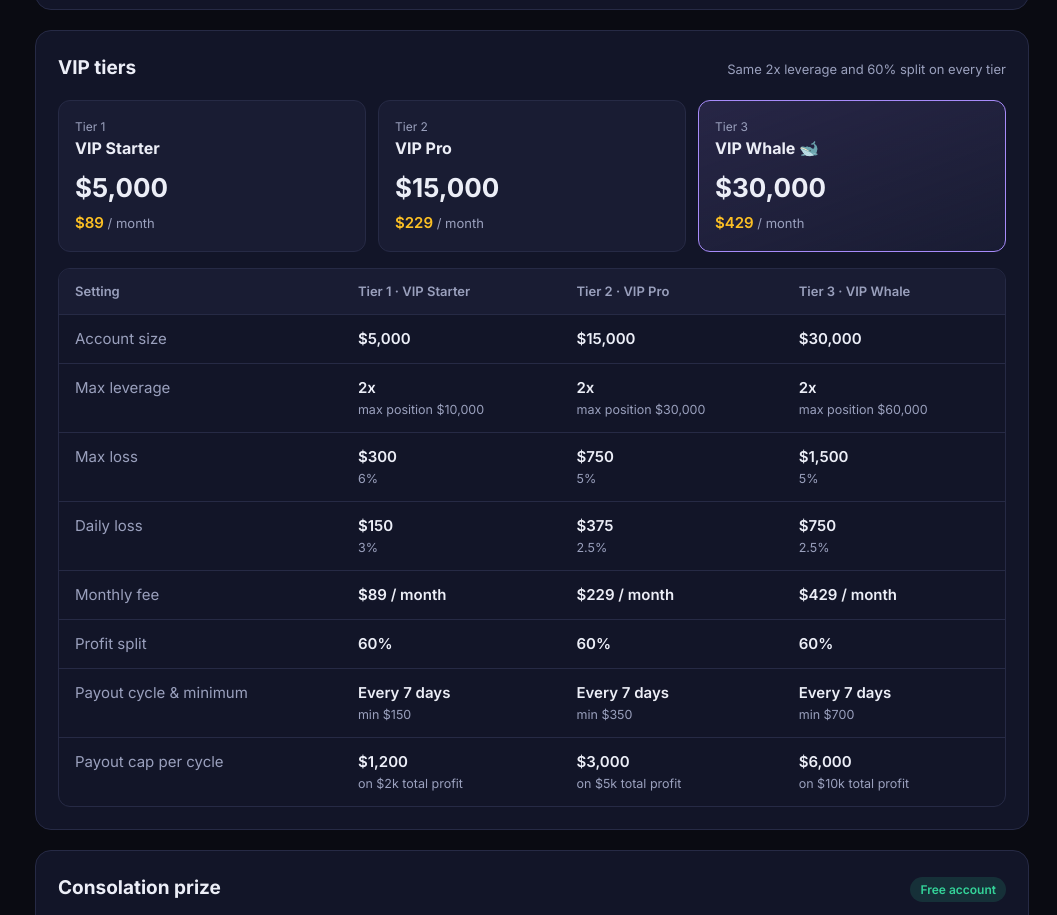
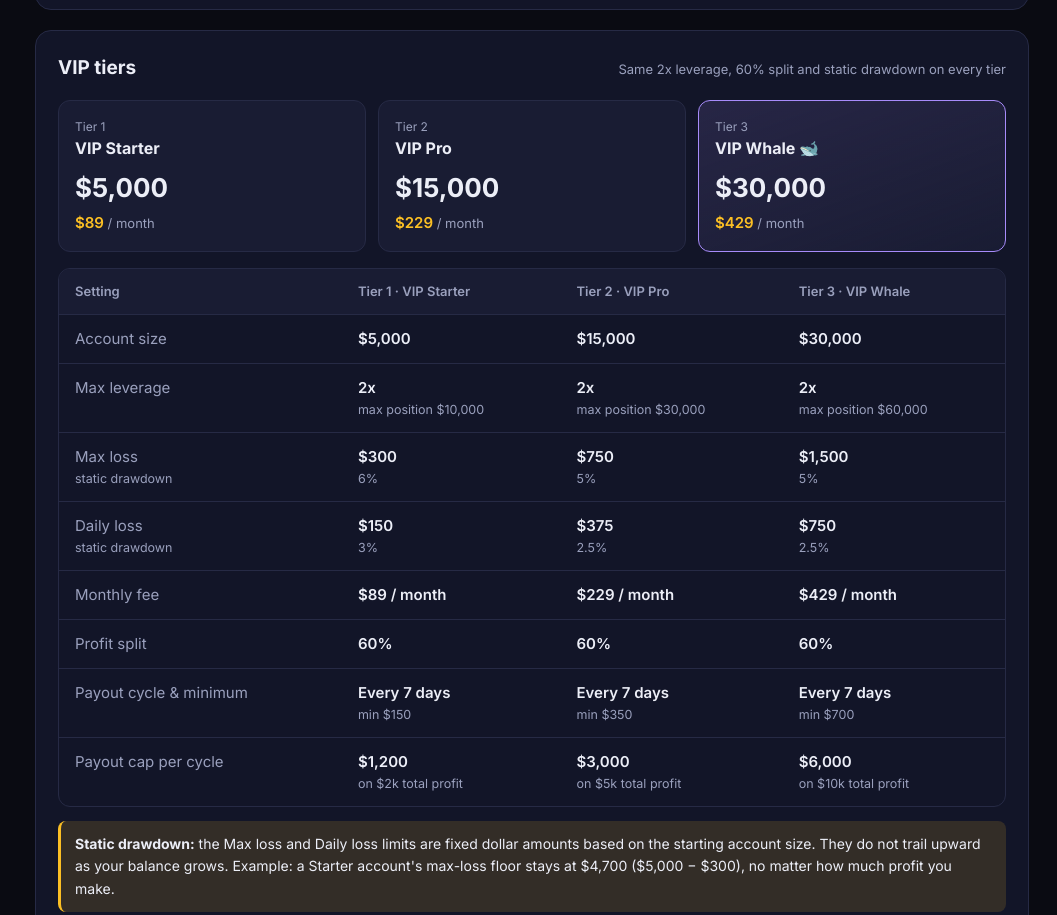
Before and after one commit to anmozhang/xyz-labs-vip-rules, a plain HTML site: page index.html in a window 1280 px wide. Shown: the part 2287-3202 px from the top of the page, without its empty margins (223-1280 px from the left). Drawn offline with Linux system fonts and the light colour scheme.

Commit message:
Mark VIP drawdown limits as static
Co-Authored-By: Claude Opus 5.5 <noreply@anthropic.com>
Claude-Session: https://claude.ai/code/session_01F5ajC5Z5faWRXhPHxmwpoo

```diff
--- a/index.html
+++ b/index.html
@@ -270,7 +270,7 @@ ol.faq li span{color:var(--muted);font-size:14px}
 
     <!-- TIERS -->
     <section class="card" id="tiers">
-      <div class="head"><h2>VIP tiers</h2><span class="sub">Same 2x leverage and 60% split on every tier</span></div>
+      <div class="head"><h2>VIP tiers</h2><span class="sub">Same 2x leverage, 60% split and static drawdown on every tier</span></div>
       <div class="tiercards">
         <div class="tier"><div class="tn">Tier 1</div><div class="tt">VIP Starter</div><div class="tsize">$5,000</div><div class="tfee">$89<span> / month</span></div></div>
         <div class="tier"><div class="tn">Tier 2</div><div class="tt">VIP Pro</div><div class="tsize">$15,000</div><div class="tfee">$229<span> / month</span></div></div>
@@ -282,8 +282,8 @@ ol.faq li span{color:var(--muted);font-size:14px}
         <tbody>
           <tr><td>Account size</td><td>$5,000</td><td>$15,000</td><td>$30,000</td></tr>
           <tr><td>Max leverage</td><td>2x <small>max position $10,000</small></td><td>2x <small>max position $30,000</small></td><td>2x <small>max position $60,000</small></td></tr>
-          <tr><td>Max loss</td><td>$300 <small>6%</small></td><td>$750 <small>5%</small></td><td>$1,500 <small>5%</small></td></tr>
-          <tr><td>Daily loss</td><td>$150 <small>3%</small></td><td>$375 <small>2.5%</small></td><td>$750 <small>2.5%</small></td></tr>
+          <tr><td>Max loss <small>static drawdown</small></td><td>$300 <small>6%</small></td><td>$750 <small>5%</small></td><td>$1,500 <small>5%</small></td></tr>
+          <tr><td>Daily loss <small>static drawdown</small></td><td>$150 <small>3%</small></td><td>$375 <small>2.5%</small></td><td>$750 <small>2.5%</small></td></tr>
           <tr><td>Monthly fee</td><td>$89 / month</td><td>$229 / month</td><td>$429 / month</td></tr>
           <tr><td>Profit split</td><td>60%</td><td>60%</td><td>60%</td></tr>
           <tr><td>Payout cycle &amp; minimum</td><td>Every 7 days <small>min $150</small></td><td>Every 7 days <small>min $350</small></td><td>Every 7 days <small>min $700</small></td></tr>
@@ -291,6 +291,7 @@ ol.faq li span{color:var(--muted);font-size:14px}
         </tbody>
       </table>
       </div>
+      <div class="warn"><b>Static drawdown:</b> the Max loss and Daily loss limits are fixed dollar amounts based on the starting account size. They do not trail upward as your balance grows. Example: a Starter account's max-loss floor stays at $4,700 ($5,000 − $300), no matter how much profit you make.</div>
     </section>
 
     <!-- GIFT -->
```
